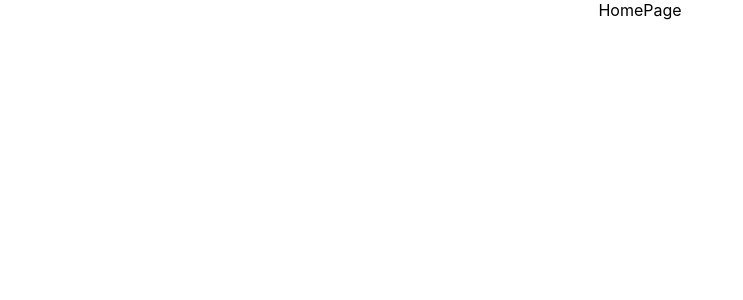
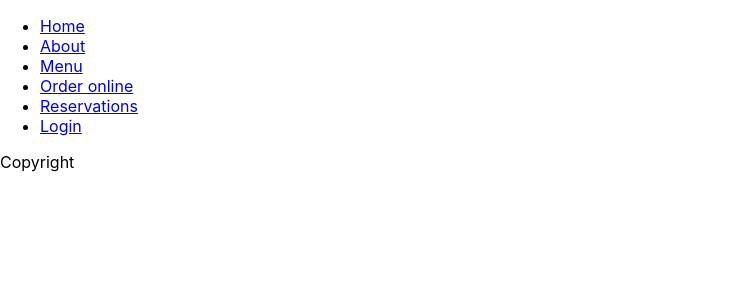
Before and after one commit to baharb/Little_Lemon, a React (Create React App) app: page / in a window 1280 px wide. Shown: the top 300 px of the page, without its empty margins (0-743 px from the left). Built offline with nearby package versions, Linux system fonts and the light colour scheme.

Commit message:
add index and base menu

```diff
--- a/src/App.js
+++ b/src/App.js
@@ -2,9 +2,23 @@ import './App.css';
 
 function App() {
   return (
-    <div className="App">
-      HomePage
-    </div>
+    <>
+      <header><image src='logo.png' /></header>
+        <nav>
+          <ul>
+            <li><a href='#'>Home</a></li>
+            <li><a href='#'>About</a></li>
+            <li><a href='#'>Menu</a></li>
+            <li><a href='#'>Order online</a></li>
+            <li><a href='#'>Reservations</a></li>
+            <li><a href='#'>Login</a></li>
+          </ul>
+        </nav>
+      <main></main>
+      <footer>
+        <p>Copyright</p>
+      </footer>
+    </>
   );
 }
 
```
Also changed, not shown: src/index.html (added, +19 -0 lines).
